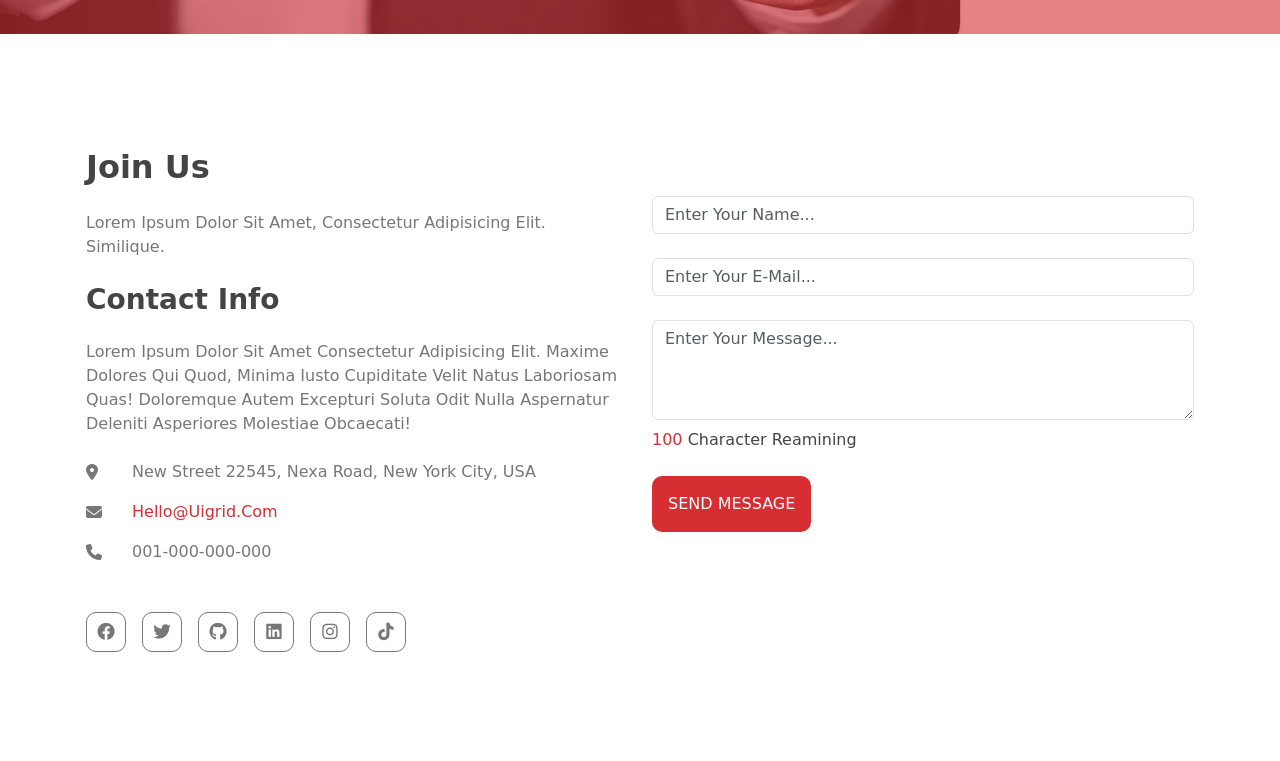
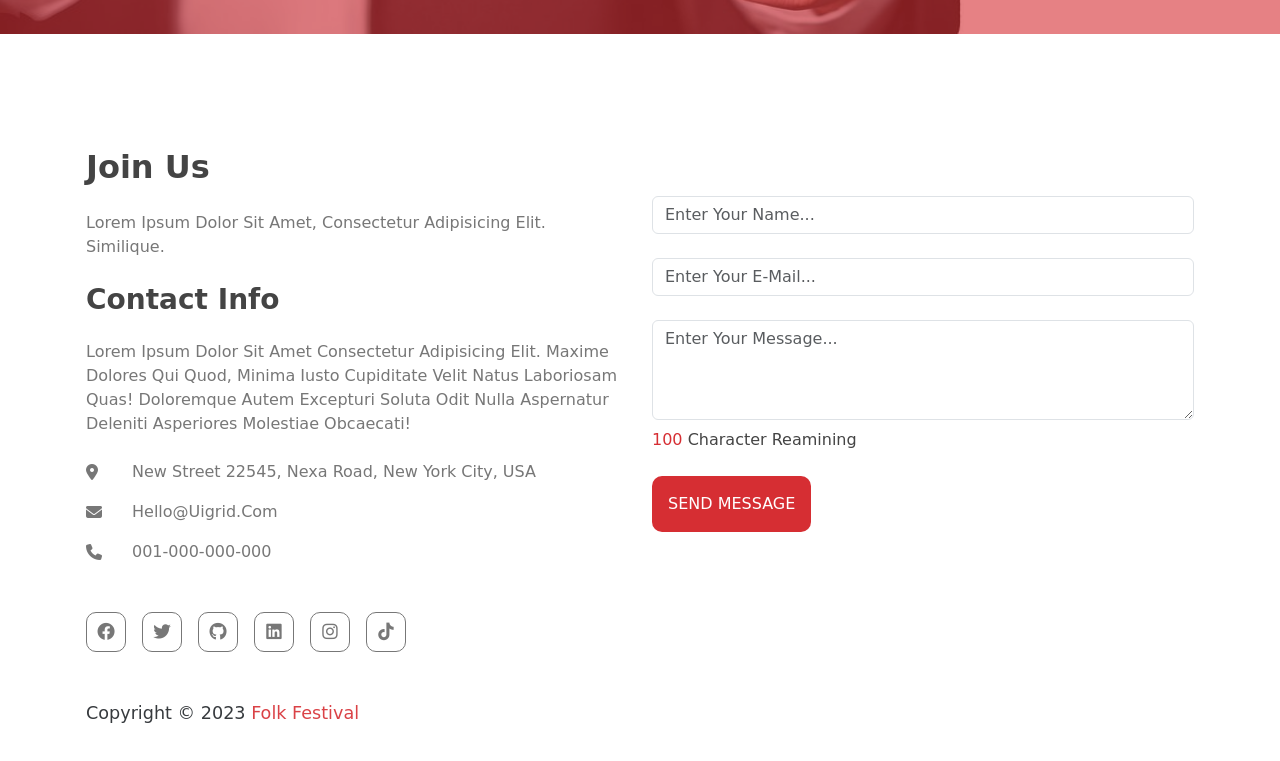
Before and after one commit to Mohammad-Hafez/Festival-Information, a plain HTML site: page index.html in a window 1280 px wide. Shown: the part 1521-2282 px from the top of the page. Before the commit the page ends 2237 px from the top, so only its background shows below. Drawn offline with Linux system fonts and the light colour scheme.

Commit message:
sec commit

```diff
--- a/css/customize.css
+++ b/css/customize.css
@@ -216,9 +216,14 @@ form button{
 .messageLenght{
     color: var(--darkText-color);
 }
-#email{
+#email,#phone{
+    color:var(--text-color);
+    text-decoration: none;
+    transition: all .5s;
+}
+#email:hover,
+#phone:hover{
     color: var(--second-color);
-    cursor: pointer;
 }
 .socialIconsContainer .socialIcon{
 border: 1px solid var(--text-color);
@@ -242,3 +247,12 @@ color: var(--text-color);
 .socialIconsContainer a{
     text-decoration: none;
 }
+#sitename{
+    color: var(--second-color);
+}
+#copyright p{
+    font-size: 1.1rem;
+    font-weight: 500;
+    opacity: .9;
+    margin: 0;
+}
--- a/index.html
+++ b/index.html
@@ -143,7 +143,7 @@
     </section>
     <section id="contact" class="p-5">
         <div class="container p-3">
-            <div class="row">
+            <div class="row mb-5">
                 <div class="col-lg-6">
                     <div class="contactInfo">
                         <h2 class="mb-4">
@@ -165,13 +165,14 @@
                         <p class="d-flex justify-content-start align-items-center"> <i
                                 class="contactIcon fa-solid fa-location-dot me-3"></i>
                             New Street 22545, Nexa Road, New York City, USA</p>
-                        <p class="d-flex justify-content-start align-items-center">
+                        <p class="d-flex justify-content-start align-items-center" >
                             <i class="contactIcon fa-solid fa-envelope me-3"></i>
-                            <span id="email">hello@uigrid.com</span>
+                            <a href="mailto:email@site.com" id="email">hello@uigrid.com</a>
                         </p>
-                        <p class="d-flex justify-content-start align-items-center mb-5">
+                        <p class="d-flex justify-content-start align-items-center mb-5" >
                             <i class="contactIcon fa-solid fa-phone me-3"></i>
-                            001-000-000-000
+
+                            <a href="tel:+1 (415) 876-3250" id="email">001-000-000-000</a>
                         </p>
                         <div class="socialIconsContainer d-flex align-items-center justify-content-start">
                             <a href="https://www.facebook.com/" target="_blank">
@@ -222,6 +223,9 @@
                     </form>
                 </div>
             </div>
+            <div id="copyright">
+                <p>Copyright © <span id="currentYear"></span>  <span id="sitename"> Folk Festival</span> </p>
+            </div>
         </div>
     </section>
 </body>
--- a/js/index.js
+++ b/js/index.js
@@ -41,9 +41,10 @@ $(document).ready(function () {
 
   //SECTION - countdown function ---------
   (function countdown() {
-    let currentTiime = new Date().getTime();
+    let currentTiime = new Date();
+    let getTime = currentTiime.getTime();
     let eventTime = new Date(2023, 8, 12).getTime();
-    let remTime = eventTime - currentTiime;
+    let remTime = eventTime - getTime;
     let s = Math.floor(remTime / 1000);
     let m = Math.floor(s / 60);
     let h = Math.floor(m / 60);
@@ -59,6 +60,8 @@ $(document).ready(function () {
     $("#eMinute").html(m);
     $("#eSec").html(s);
     setTimeout(countdown, 1000);
+    // *NOTE - current year for copyright:
+    $("#currentYear").text(currentTiime.getFullYear());
   })();
 
   //SECTION - calc charchter in textmessage ----
```
